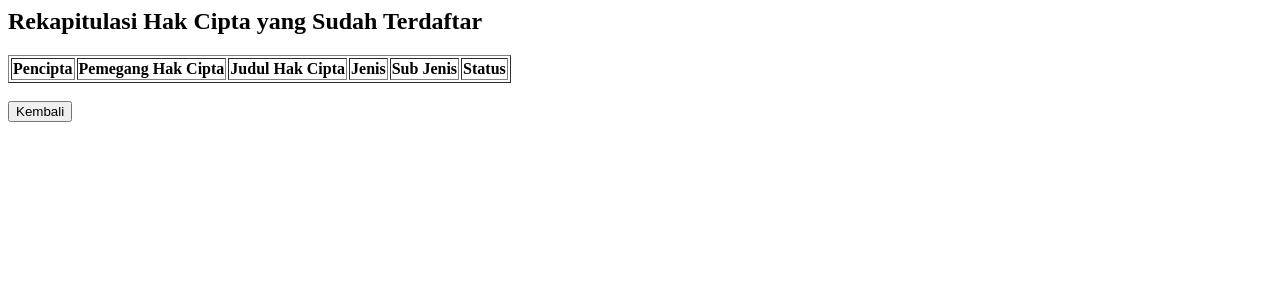
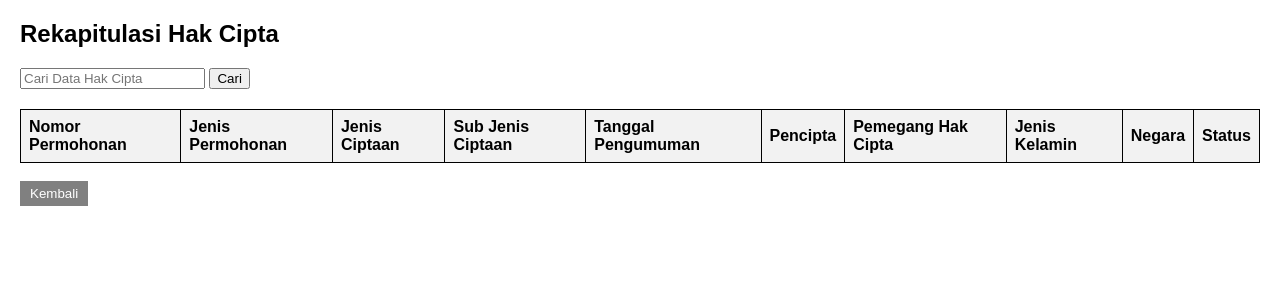
Before and after one commit to jabie393/hki_project, a PHP site: page /rekapitulasi.php in a window 1280 px wide. Shown: the top 300 px of the page. Run offline with PHP 8.4, Linux system fonts and the light colour scheme; tables that the repository leaves empty or names only in its code hold one stand-in row (values such as "Sample post"); lists and menus that the app fills with data are empty.

Commit message:
BE Update Rekapitulasi

```diff
--- a/admin.php
+++ b/admin.php
@@ -70,6 +70,8 @@ $result = $conn->query("SELECT registrations.*, users.username FROM registration
                     <?php if ($row['status'] == 'Pending') { ?>
                         <form action="services/approve.php" method="POST" enctype="multipart/form-data">
                             <input type="hidden" name="id" value="<?= $row['id'] ?>">
+                            <label>Nomor Permohonan (Opsional):</label>
+                            <input type="text" name="nomor_permohonan">
                             <input type="file" name="certificate">
                             <button type="submit" class="btn btn-safe" onclick="return confirm('Yakin ingin menyetujui pengajuan ini?')">Upload & Setujui</button>
                             <a href="services/delete_hki.php?id=<?php echo $row['id']; ?>" class="btn btn-danger" onclick="return confirm('Yakin ingin menghapus?')">Hapus</a>
--- a/index.php
+++ b/index.php
@@ -43,7 +43,7 @@ $dashboardPage = (isset($_SESSION['role']) && $_SESSION['role'] == 'admin') ? 'a
     </div>
     <div class="footer">
       <a href="rekapitulasi.php">REKAPITULASI</a>
-      <a href="index.html">BERANDA</a>
+      <a href="index.php">BERANDA</a>
       <a href="<?php echo $dashboardPage; ?>">PENGAJUAN HKI</a>
     </div>
   </body>
--- a/login.php
+++ b/login.php
@@ -58,7 +58,7 @@ $dashboardPage = (isset($_SESSION['role']) && $_SESSION['role'] == 'admin') ? 'a
     <!-- Footer -->
     <div class="footer">
         <a href="rekapitulasi.php">REKAPITULASI</a>
-        <a href="index.html">BERANDA</a>
+        <a href="index.php">BERANDA</a>
         <a href="<?php echo $dashboardPage; ?>">PENGAJUAN HKI</a>
     </div>
 
--- a/register.php
+++ b/register.php
@@ -34,7 +34,7 @@ $dashboardPage = (isset($_SESSION['role']) && $_SESSION['role'] == 'admin') ? 'a
         <h2>Masukkan Biodata Diri Anda</h2>
         <form action="services/register.php" method="POST" autocomplete="off">
             <div class="form-group">
-                <label for="username">Nama Lengkap</label>
+                <label for="username">Username</label>
                 <input type="text" id="username" name="username" placeholder="Masukkan Username Anda" required autocomplete="off"
                     value="<?= isset($_SESSION['input_username']) ? $_SESSION['input_username'] : ''; ?>" />
             </div>
@@ -70,7 +70,7 @@ $dashboardPage = (isset($_SESSION['role']) && $_SESSION['role'] == 'admin') ? 'a
     <!-- Footer -->
     <div class="footer">
         <a href="rekapitulasi.php">REKAPITULASI</a>
-        <a href="index.html">BERANDA</a>
+        <a href="index.php">BERANDA</a>
         <a href="<?php echo $dashboardPage; ?>">PENGAJUAN HKI</a>
     </div>
 </body>
--- a/rekapitulasi.php
+++ b/rekapitulasi.php
@@ -1,35 +1,98 @@
 <?php
 include 'config/config.php';
 
-$result = $conn->query("SELECT registrations.*, users.name FROM registrations JOIN users ON registrations.user_id = users.id WHERE registrations.status = 'Terdaftar'");
+// Ambil kata kunci pencarian jika ada
+$search = isset($_GET['search']) ? $conn->real_escape_string($_GET['search']) : '';
 
-echo "<h2>Rekapitulasi Hak Cipta yang Sudah Terdaftar</h2>";
-echo "<table border='1'>";
-echo "<tr><th>Pencipta</th><th>Pemegang Hak Cipta</th><th>Judul Hak Cipta</th><th>Jenis</th><th>Sub Jenis</th><th>Status</th></tr>";
+// Query dengan filter pencarian jika ada input
+$query = "SELECT r.id, r.nomor_permohonan, r.jenis_permohonan, r.jenis_hak_cipta, r.sub_jenis_hak_cipta, r.tanggal_pengumuman, r.status, p.nama AS pencipta_nama, p.jenis_kelamin, p.negara
+          FROM registrations r
+          LEFT JOIN creators p ON r.id = p.registration_id
+          WHERE r.status = 'Terdaftar'
+          AND (r.nomor_permohonan LIKE '%$search%'
+          OR r.jenis_permohonan LIKE '%$search%'
+          OR r.jenis_hak_cipta LIKE '%$search%'
+          OR r.sub_jenis_hak_cipta LIKE '%$search%')";
 
-while ($row = $result->fetch_assoc()) {
-    echo "<tr>
-    <td><ul>";
-    foreach (json_decode($row['nama_pencipta'], true) as $pencipta) {
-        echo "<li>" . htmlspecialchars($pencipta) . "</li>";
-    }
-    echo "</ul>
-    </td>
-    <th>Universitas Islam Raden Rahmat Malang</th>
-    <td>{$row['judul_hak_cipta']}</td>
-    <td>{$row['jenis_hak_cipta']}</td>
-    <td>{$row['sub_jenis_hak_cipta']}</td>
-    <td>{$row['status']}</td>
-    </tr>";
+$result = $conn->query($query);
+?>
+
+<!DOCTYPE html>
+<html lang="en">
+<head>
+    <meta charset="UTF-8">
+    <meta name="viewport" content="width=device-width, initial-scale=1.0">
+    <title>Rekapitulasi Hak Cipta</title>
+    <link rel="stylesheet" href="css/pengajuan.css">
+    <link rel="stylesheet" href="css/modal.css">
+</head>
+<body>
+
+<h2>Rekapitulasi Hak Cipta</h2>
+
+<!-- Form Pencarian -->
+<form method="GET">
+    <input type="text" name="search" placeholder="Cari Data Hak Cipta" value="<?php echo htmlspecialchars($search); ?>">
+    <button type="submit">Cari</button>
+</form>
+
+<table>
+    <tr>
+        <th>Nomor Permohonan</th>
+        <th>Jenis Permohonan</th>
+        <th>Jenis Ciptaan</th>
+        <th>Sub Jenis Ciptaan</th>
+        <th>Tanggal Pengumuman</th>
+        <th>Pencipta</th>
+        <th>Pemegang Hak Cipta</th>
+        <th>Jenis Kelamin</th>
+        <th>Negara</th>
+        <th>Status</th>
+    </tr>
+    <?php while ($row = $result->fetch_assoc()) { ?>
+        <tr>
+            <td><?php echo htmlspecialchars($row['nomor_permohonan'] ?? '-'); ?></td>
+            <td><?php echo htmlspecialchars($row['jenis_permohonan']); ?></td>
+            <td><?php echo htmlspecialchars($row['jenis_hak_cipta']); ?></td>
+            <td><?php echo htmlspecialchars($row['sub_jenis_hak_cipta']); ?></td>
+            <td><?php echo htmlspecialchars($row['tanggal_pengumuman']); ?></td>
+            <td><button class="btn btn-info" onclick="showCreator(<?php echo $row['id']; ?>)">Detail Pencipta</button></td>
+            <td>Universitas Raden Rahmat Malang</td>
+            <td><?php echo htmlspecialchars($row['jenis_kelamin']); ?></td>
+            <td><?php echo htmlspecialchars($row['negara']); ?></td>
+            <td><?php echo htmlspecialchars($row['status']); ?></td>
+        </tr>
+    <?php } ?>
+</table>
+
+<br>
+<button class="btn btn-secondary" onclick="history.back()">Kembali</button>
+
+<!-- Modal untuk Detail Pencipta -->
+<div id="creatorModal" class="modal" style="display: none;">
+    <div class="modal-content">
+        <div class="modal-header">
+            <h2>Detail Pencipta</h2>
+            <button class="close" onclick="closeModal()">&times;</button>
+        </div>
+        <div id="creatorDetails"></div>
+    </div>
+</div>
+
+<script>
+function showCreator(id) {
+    fetch(`rekapitulasi_creator_details.php?id=${id}`)
+        .then(response => response.text())
+        .then(data => {
+            document.getElementById("creatorDetails").innerHTML = data;
+            document.getElementById("creatorModal").style.display = "flex";
+        });
 }
 
-echo "</table>";
-?>
-<br>
-    <button onclick="kembali()">Kembali</button>
+function closeModal() {
+    document.getElementById("creatorModal").style.display = "none";
+}
+</script>
 
-<script>
-    function kembali() {
-        window.history.back();
-    }
-</script>
+</body>
+</html>
--- a/reset_password.php
+++ b/reset_password.php
@@ -87,7 +87,7 @@ if ($_SERVER["REQUEST_METHOD"] == "POST") {
 
         <br><br>
 
-        <label for="new_username">Nama:</label>
+        <label for="new_username">Username:</label>
         <input type="text" id="new_username" name="new_username" required autocomplete="off">
 
         <br><br>
--- a/status_pengajuan.php
+++ b/status_pengajuan.php
@@ -30,6 +30,7 @@ $result = $stmt->get_result();
 <h2>Status Pengajuan</h2>
 <table>
     <tr>
+        <th>Nomor Permohonan</th>
         <th>Jenis Permohonan</th>
         <th>Jenis Ciptaan</th>
         <th>Sub Jenis Ciptaan</th>
@@ -44,6 +45,7 @@ $result = $stmt->get_result();
     </tr>
     <?php while ($row = $result->fetch_assoc()) { ?>
         <tr>
+        <td><?php echo htmlspecialchars($row['nomor_permohonan'] ?? '-'); ?></td>
             <td><?php echo htmlspecialchars($row['jenis_permohonan']); ?></td>
             <td><?php echo htmlspecialchars($row['jenis_hak_cipta']); ?></td>
             <td><?php echo htmlspecialchars($row['sub_jenis_hak_cipta']); ?></td>
--- a/update_account.php
+++ b/update_account.php
@@ -79,7 +79,7 @@ if ($_SERVER["REQUEST_METHOD"] == "POST") {
 <body>
     <h2>Update Profil</h2>
     <form method="post">
-        <label for="new_username">Nama:</label>
+        <label for="new_username">Username:</label>
         <input type="text" name="new_username" value="<?= htmlspecialchars($user['username']) ?>" required>
 
         <br><br>
```
Also changed, not shown: rekap_hki.php (+42 -5 lines), rekapitulasi_creator_details.php (added, +43 -0 lines), services/approve.php (+7 -2 lines), services/edit_nomor_permohonan.php (added, +36 -0 lines), uploads/users/3/files/65/certificates/certificate_1742974784.jpg (added), uploads/users/3/files/65/i got you.png (added), uploads/users/3/files/66/certificates/certificate_1742975808.jpg (added), uploads/users/3/files/66/i got you.png (added), uploads/users/3/files/67/certificates/certificate_1742976104.jpg (added), uploads/users/3/files/67/i got you.png (added), uploads/users/3/files/68/i got you.png (added).
